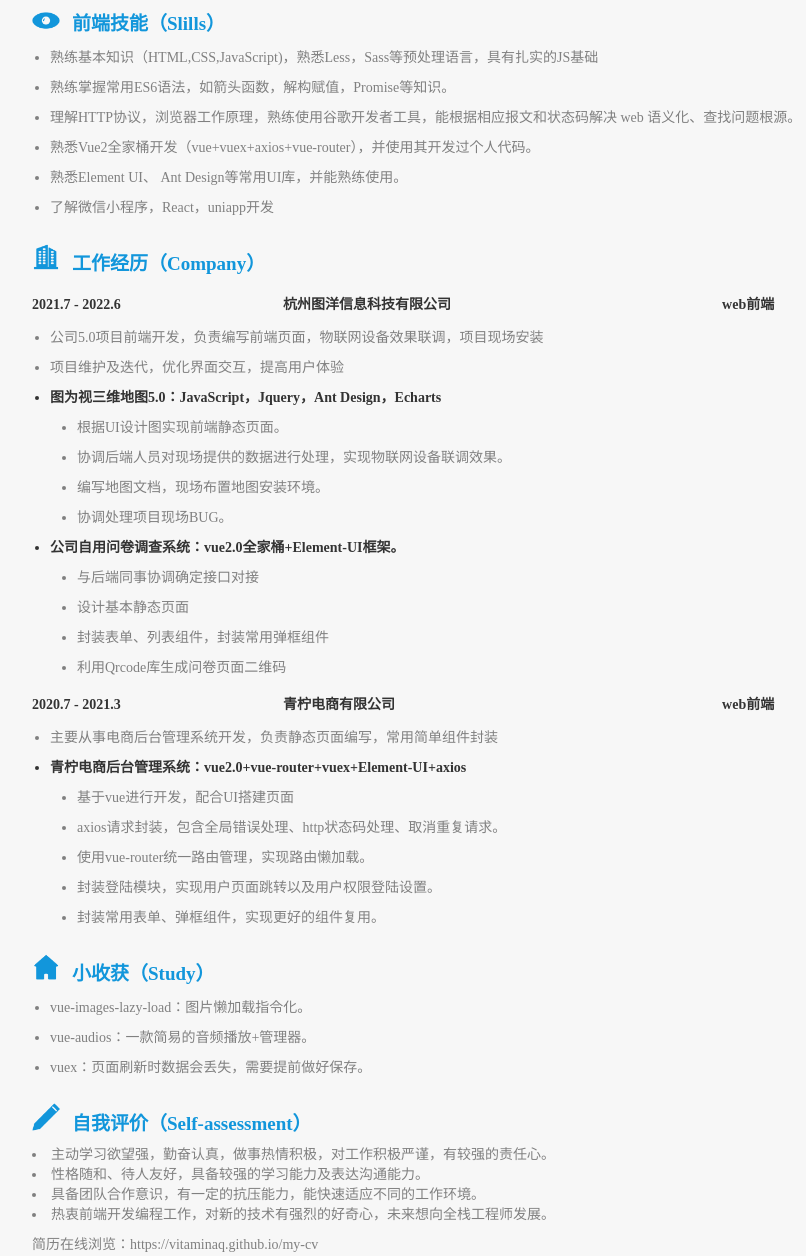
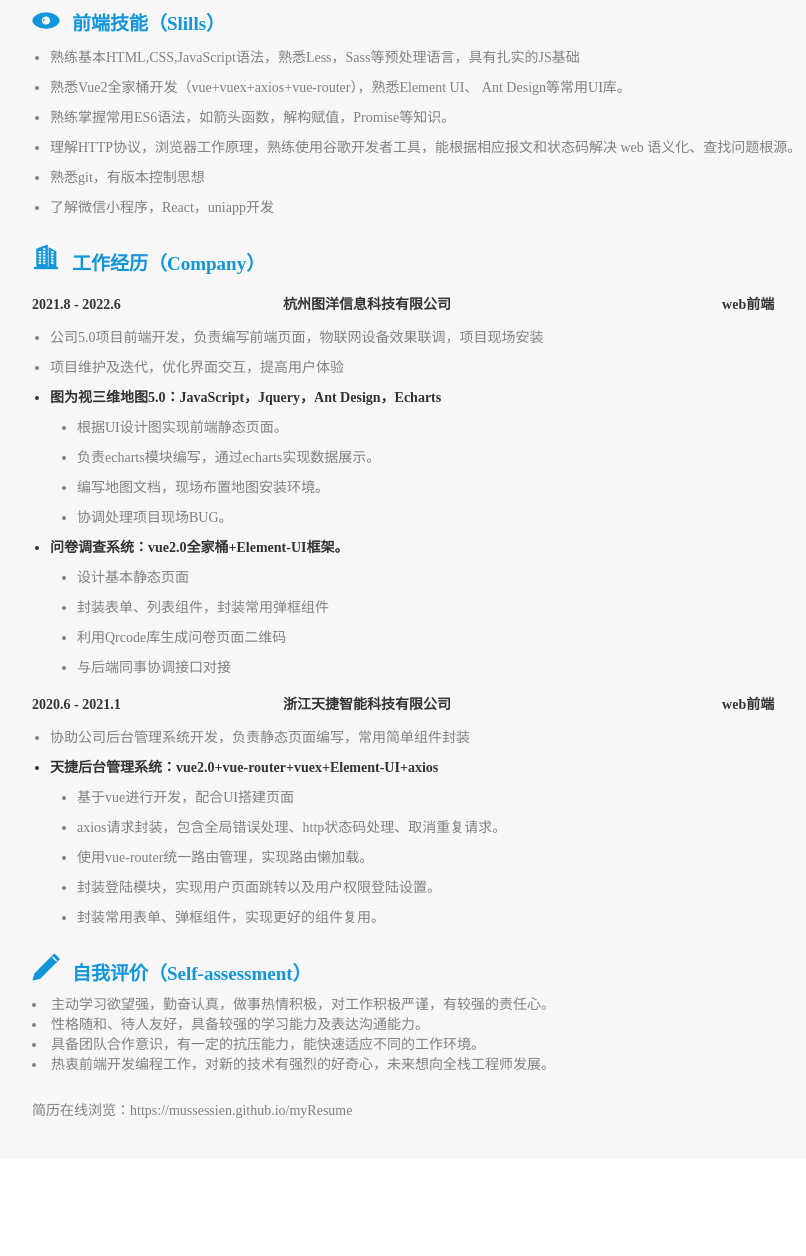
Before and after one commit to mussessien/myResume, a plain HTML site: page index.html in a window 1280 px wide. Shown: the part 367-1623 px from the top of the page, without its empty margins (113-919 px from the left). After the commit the page ends 1526 px from the top, so only its background shows below. Drawn offline with Linux system fonts and the light colour scheme.

Commit message:
修改提交

```diff
--- a/index.html
+++ b/index.html
@@ -24,12 +24,12 @@
       <div class="mes-detail">
         <ul>
           <li class="mes-left"><span>姓 名：</span><span>张佳信</span></li>
-          <li><span>出生年月：</span><span>1998.02</span></li>
+          <li><span>工作经验：</span><span>一年</span></li>
           <li class="mes-left"><span>民 族：</span><span>汉</span></li>
           <li><span>身 高：</span><span>165cm</span></li>
           <li class="mes-left"><span>电 话：</span><span>13095632739</span></li>
           <li><span>政治面貌：</span><span>共青团员</span></li>
-          <li class="mes-left"><span>邮 箱：</span><span>mussessien@163.com@qq.com</span></li>
+          <li class="mes-left"><span>邮 箱：</span><span>mussessien@163.com</span></li>
           <li><span>毕业学校：</span><span>嘉兴学院</span></li>
           <li class="mes-left"><span>住 址：</span><span>广东省东城市</span></li>
           <li><span>学 历：</span><span>全日制本科</span></li>
@@ -53,11 +53,11 @@
       </h4>
       <div class="practice-steep-content">
         <ul>
-          <li>熟练基本知识（HTML,CSS,JavaScript)，熟悉Less，Sass等预处理语言，具有扎实的JS基础</li>
+          <li>熟练基本HTML,CSS,JavaScript语法，熟悉Less，Sass等预处理语言，具有扎实的JS基础</li>
+          <li>熟悉Vue2全家桶开发（vue+vuex+axios+vue-router），熟悉Element UI、 Ant Design等常用UI库。</li>
           <li>熟练掌握常用ES6语法，如箭头函数，解构赋值，Promise等知识。</li>
           <li>理解HTTP协议，浏览器工作原理，熟练使用谷歌开发者工具，能根据相应报文和状态码解决 web 语义化、查找问题根源。</li>
-          <li>熟悉Vue2全家桶开发（vue+vuex+axios+vue-router），并使用其开发过个人代码。</li>
-          <li>熟悉Element UI、 Ant Design等常用UI库，并能熟练使用。</li>
+          <li>熟悉git，有版本控制思想</li>
           <li>了解微信小程序，React，uniapp开发</li>
         </ul>
       </div>
@@ -68,7 +68,7 @@
       <!-- 图洋项目 -->
       <div class="other-mes">
         <div class="other-mes-header">
-          <span class="header-first">2021.7 - 2022.6</span>
+          <span class="header-first">2021.8 - 2022.6</span>
           <span class="header-middle">杭州图洋信息科技有限公司</span>
           <span class="header-last">web前端</span>
         </div>
@@ -79,33 +79,33 @@
             <li class="li-title">图为视三维地图5.0：JavaScript，Jquery，Ant Design，Echarts
               <ol class="child-ul">
                 <li>根据UI设计图实现前端静态页面。</li>
-                <li>协调后端人员对现场提供的数据进行处理，实现物联网设备联调效果。</li>
+                <li>负责echarts模块编写，通过echarts实现数据展示。</li>
                 <li>编写地图文档，现场布置地图安装环境。</li>
                 <li>协调处理项目现场BUG。</li>
               </ol>
             </li>
-            <li class="li-title">公司自用问卷调查系统：vue2.0全家桶+Element-UI框架。
+            <li class="li-title">问卷调查系统：vue2.0全家桶+Element-UI框架。
               <ol class="child-ul">
-                <li>与后端同事协调确定接口对接</li>
                 <li>设计基本静态页面</li>
                 <li>封装表单、列表组件，封装常用弹框组件</li>
                 <li>利用Qrcode库生成问卷页面二维码</li>
+                <li>与后端同事协调接口对接</li>
               </ol>
             </li>
           </ul>
         </div>
       </div>
-      <!-- 青柠电商 -->
+      <!-- 天捷后台 -->
       <div class="other-mes">
         <div class="other-mes-header">
-          <span class="header-first">2020.7 - 2021.3</span>
-          <span class="header-middle">青柠电商有限公司</span>
+          <span class="header-first">2020.6 - 2021.1</span>
+          <span class="header-middle">浙江天捷智能科技有限公司</span>
           <span class="header-last">web前端</span>
         </div>
         <div class="practice-steep-content">
           <ul class="practice-steep">
-            <li>主要从事电商后台管理系统开发，负责静态页面编写，常用简单组件封装</li>
-            <li class="li-title">青柠电商后台管理系统：vue2.0+vue-router+vuex+Element-UI+axios
+            <li>协助公司后台管理系统开发，负责静态页面编写，常用简单组件封装</li>
+            <li class="li-title">天捷后台管理系统：vue2.0+vue-router+vuex+Element-UI+axios
               <ol class="child-ul">
                 <li>基于vue进行开发，配合UI搭建页面</li>
                 <li>axios请求封装，包含全局错误处理、http状态码处理、取消重复请求。</li>
@@ -114,19 +114,6 @@
                 <li>封装常用表单、弹框组件，实现更好的组件复用。</li>
               </ol>
             </li>
-          </ul>
-        </div>
-      </div>
-        <h4 class="mes-title">
-          <img src="images/campus.png" />
-          <span>小收获（Study）</span>
-        </h4>
-        <div class="other-mes">
-          <div class="practice-steep-content">
-            <ul class="practice-steep">
-              <li>vue-images-lazy-load：图片懒加载指令化。</li>
-              <li>vue-audios：一款简易的音频播放+管理器。</li>
-              <li>vuex：页面刷新时数据会丢失，需要提前做好保存。</li>
           </ul>
         </div>
       </div>
@@ -142,9 +129,10 @@
             <li>具备团队合作意识，有一定的抗压能力，能快速适应不同的工作环境。</li>
             <li>热衷前端开发编程工作，对新的技术有强烈的好奇心，未来想向全栈工程师发展。</li>
           </div>
+           </br>
           <div class="blog" class="footer">
             <span>简历在线浏览：</span><span><a
-                  href="https://vitaminaq.github.io/my-cv">https://vitaminaq.github.io/my-cv</a> </span>
+                href="https://vitaminaq.github.io/my-cv">https://mussessien.github.io/myResume</a> </span>
           </div>
         </div>
         <script type="text/javascript" src="index.js"></script>
```
Lines whose indentation alone changed are shown as unchanged.
